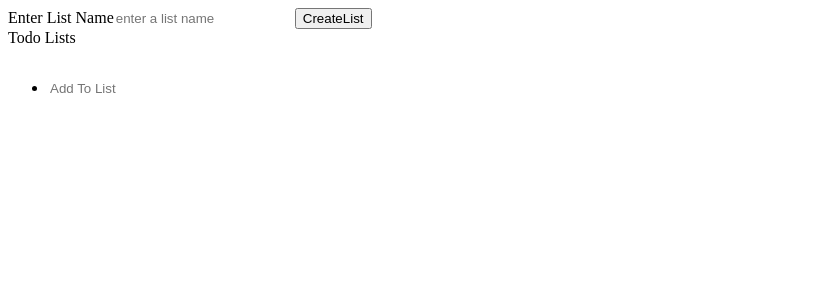
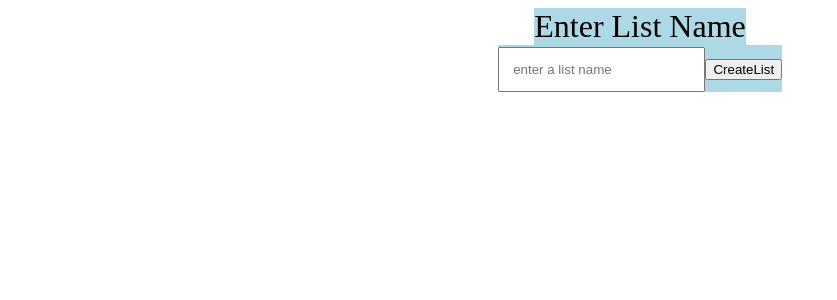
Before and after one commit to zacharyeinspanier/Todo_List, a React (Create React App) app: page / in a window 1280 px wide. Shown: the top 300 px of the page, without its empty margins (0-837 px from the left). Built offline with nearby package versions, Linux system fonts and the light colour scheme.

Commit message:
Functional parts complete

```diff
--- a/src/components/AddItem.js
+++ b/src/components/AddItem.js
@@ -1,15 +1,14 @@
 import React, { useState } from "react";
 
-const AddItem = ({addItem}) => {
+const AddItem = ({displayContent, addItem}) => {
   const [item, setItem] = useState("");
 
   function onEnter(event) {
     event.preventDefault();
     addItem(item);
   }
-
   return (
-    <li>
+    <li calssName='showTodoList'>
       <form onSubmit={(event) => onEnter(event)}>
         <input
           value={item}
--- a/src/components/App.js
+++ b/src/components/App.js
@@ -1,48 +1,65 @@
-import React, {useState} from "react";
+import React, { useState } from "react";
 import CreateList from "./CreateList";
 import SelectList from "./SelectList";
-import DisplayList from'./DisplayList';
+import DisplayList from "./DisplayList";
 
 const App = () => {
-const[todoLists, setTodoLists] = useState([]);
-const[selectedList, setSelectedList] = useState({value:'',list:[]});
-let allLists = new Object();
+  const [todoLists, setTodoLists] = useState([]);
+  const [selectedList, setSelectedList] = useState({ name: "", list: [] });
 
-
-  function buttonClicked(value) {
-    const newList = [...todoLists, value];
-    setTodoLists(newList);
-    allLists[value] = [];
+  //adds a new todo list with name: value
+  function addList(value) {
+    const newTodoList = [...todoLists, { name: value, list: [] }];
+    setTodoLists(newTodoList);
   }
 
-  function listSelected(value){
+  //saves previous todo list and retrevies the todo list with name value
+  function listSelected(value) {
+    const currentName = selectedList.name;
+    const currentList = selectedList.list;
+    const newList = todoLists;
 
-    //TODO: Save Previous List
+    // Find the previous todo list and save it's list
+    newList.map((item) => {
+      if (item.name === currentName) {
+        item.list = currentList;
+      }
+    });
+    setTodoLists(newList);
 
-    const listItems = allLists[value];
-    if(listItems){
-        setSelectedList({value: value, list:listItems});
-    }
-    else{
-        setSelectedList({value: value, list:[]});
-    }
+    //set the new list
+    const nextList = todoLists.map((item) => {
+      if (item.name === value) {
+        setSelectedList(item);
+      }
+    });
   }
 
-  function addListItem(value){
-    //console.log(value);
-    const newList = [...selectedList.list,value]
-    const name = selectedList.value;
-   //console.log(newList);
-    setSelectedList(selectedList => ({...selectedList, list: newList}));
-    //console.log(selectedList);
+  function addListItem(value) {
+    const newList = [...selectedList.list, value];
+    setSelectedList((selectedList) => ({ ...selectedList, list: newList }));
   }
 
+  function deleteList(){
+    const listName = selectedList.name;
+    const newList = todoLists;
+
+    //search list for selected and deleted it
+    for(let i = 0; i< newList.length; ++i){
+      if(newList[i].name === listName){
+        newList.splice(i,1)
+        break;
+      }
+    }
+    setTodoLists(newList);
+    setSelectedList({ name: "", list: [] })
+  }
 
   return (
     <div>
-      <CreateList onButtonClick={buttonClicked} />
-      <SelectList list={todoLists} onListSelect={listSelected}/>
-      <DisplayList selectedList={selectedList} addItem={addListItem}/>
+      <CreateList onButtonClick={addList} />
+      <SelectList list={todoLists} onListSelect={listSelected} />
+      <DisplayList selectedList={selectedList} addItem={addListItem} deleteList={deleteList}/>
     </div>
   );
 };
--- a/src/components/CreateList.js
+++ b/src/components/CreateList.js
@@ -1,4 +1,5 @@
 import React, { useState } from "react";
+import "../styles/createlist.css";
 
 const CreateList = ({ onButtonClick }) => {
   const [listName, setListName] = useState("");
@@ -9,16 +10,19 @@ const CreateList = ({ onButtonClick }) => {
     onButtonClick(listName);
   }
 
-
   return (
+    <div className="createList">
+      <label>
+        <div>Enter List Name</div>
+      </label>
       <div>
-      Enter List Name
         <input
           placeholder="enter a list name"
           value={listName}
-        onChange={event => setListName(event.target.value)}
+          onChange={(event) => setListName(event.target.value)}
         />
         <button onClick={buttonClick}>CreateList</button>
+      </div>
     </div>
   );
 };
--- a/src/components/DisplayList.js
+++ b/src/components/DisplayList.js
@@ -1,30 +1,35 @@
-import { render } from "@testing-library/react";
 import React from "react";
-import AddItem from './AddItem';
-import "../styles/Itemliststyle.css";
+import AddItem from "./AddItem";
+import "../styles/todoliststyle.css";
 
 //Props: selectedList, addItem
 
-class DisplayList extends React.Component{
-  //Connect Delet List
-  //connect add List item
+class DisplayList extends React.Component {
   //connnect cross off
-  //
 
+  render() {
+    let className = "showTodoList";
 
+    if (
+      this.props.selectedList.name === "" ||
+      this.props.selectedList.name === null ||
+      this.props.selectedList.name === undefined
+    ) {
+      className = "noShow";
+    }
 
-
-  render(){
-    return(
-    <div>
-      <label>{this.props.selectedList.value}</label>
-      <ul>
-        {console.log(this.props.selectedList.list)}
-        {this.props.selectedList.list.map((element)=> {return<li>{element}</li>})
-        }
-        <AddItem addItem={this.props.addItem}/>
-      </ul>
-    </div>);
+    return (
+      <div className={className}>
+        <label>{this.props.selectedList.name}</label>
+        <ul className="todoListItems">
+          {this.props.selectedList.list.map((element) => {
+            return <li>{element}</li>;
+          })}
+          <AddItem addItem={this.props.addItem} />
+        </ul>
+        <button onClick={this.props.deleteList}>Delete List</button>
+      </div>
+    );
   }
 }
 
--- a/src/components/SelectList.js
+++ b/src/components/SelectList.js
@@ -7,15 +7,13 @@ const SelectList = ({list, onListSelect}) => {
         onListSelect(item);
     }
 
-
   return (
     <form>
-      <label>Todo Lists</label>
-
       <ul className='ListMenu'>
-        {list.map((item) => (
-          <li onClick={() =>listClick(item)}>
-            {item}
+        {
+        list.map((item) => (
+          <li onClick={() =>listClick(item.name)} >
+            {item.name}
           </li>
         ))}
       </ul>
--- a/src/styles/Itemliststyle.css
+++ /dev/null
@@ -1,3 +0,0 @@
-input{
-    border-style: hidden;
-}
--- /dev/null
+++ b/src/styles/createlist.css
@@ -0,0 +1,20 @@
+.createList{
+    display:flex;
+    flex-direction: row;
+    flex-wrap: wrap;
+    align-items: center;
+    justify-content: center;
+}
+.createList label{
+    display: flex;
+    justify-content: center;
+
+    width:100%;
+}
+.createList div{
+    font-size: 2em;
+    background-color: lightblue;
+}
+.createList input{
+    padding: 1em;
+}
--- /dev/null
+++ b/src/styles/todoliststyle.css
@@ -0,0 +1,18 @@
+.showTodoList{
+    display: flex;
+    flex-wrap: wrap;
+    align-items: center;
+    flex-direction: column;
+    align-content: center;
+}
+.showTodoList label{
+    font-weight: bold;
+    font-size: 2em;
+}
+.noShow{
+    display: none;
+}
+
+.showTodoList input{
+    border-style: hidden;
+}
```
Lines whose indentation alone changed are shown as unchanged.
